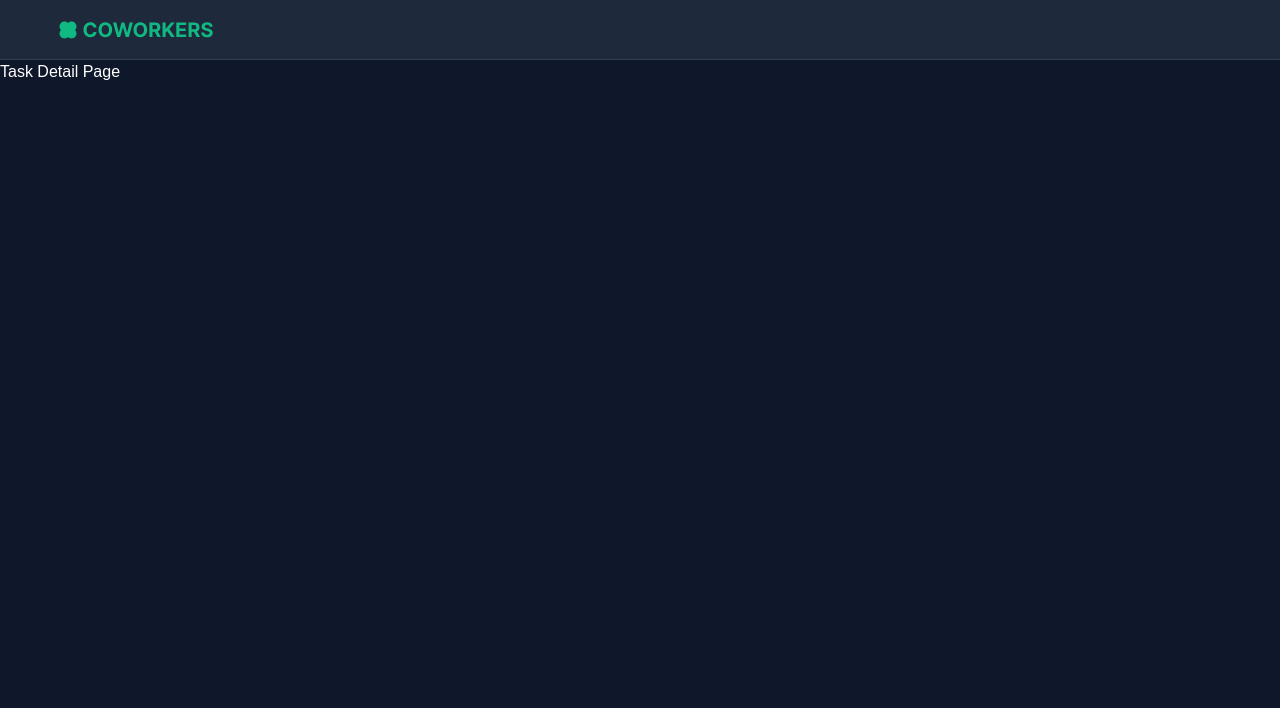
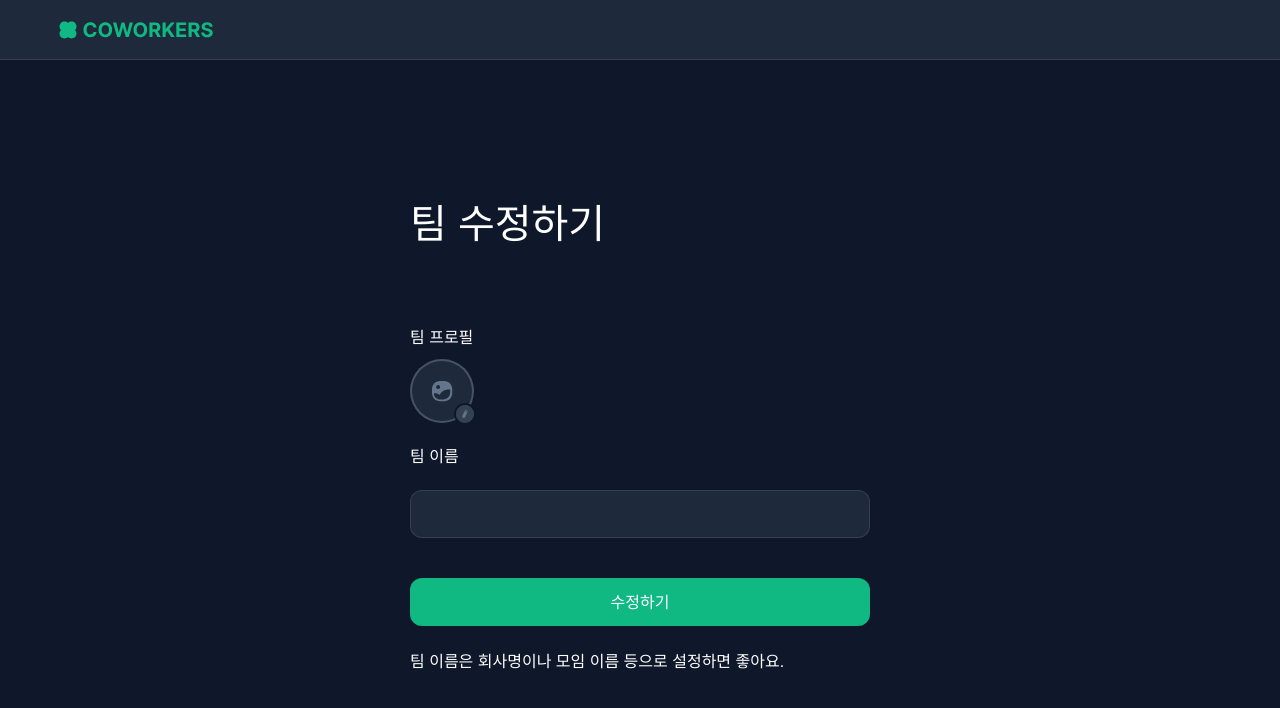
Before and after one commit to ozen0718/coworkers, a Next.js app: page /1/edit in a window 1280 px wide. Shown: the top 708 px of the page. Built offline with nearby package versions, Linux system fonts and the light colour scheme.

Commit message:
[Feat] Edit page 기본 UI 구현

```diff
--- /dev/null
+++ b/src/app/(main)/[teamid]/edit/page.tsx
@@ -0,0 +1,26 @@
+import Button from '@/components/common/Button/Button';
+import { TextInput } from '@/components/common/Inputs';
+import { EditableTeamProfile } from '@/components/common/Profiles';
+
+export default function TeamEditPage() {
+  return (
+    <div className="mx-auto flex w-[460px] flex-col justify-center py-[140px]">
+      <h2 className="text-4xl-medium">팀 수정하기</h2>
+
+      <div className="mt-20 flex flex-col gap-6">
+        <div className='flex flex-col gap-3'>
+          <h3 className="text-lg-medium">팀 프로필</h3>
+          <EditableTeamProfile width={64} />
+        </div>
+        <div className='flex flex-col gap-3'>
+          <label className="text-lg-medium mb-3">팀 이름</label>
+          {/* TODO: name input으로 교체 예정 */}
+          <TextInput />
+        </div>
+      </div>
+
+      <Button fullWidth className='mt-10 mb-6'>수정하기</Button>
+      <p>팀 이름은 회사명이나 모임 이름 등으로 설정하면 좋아요.</p>
+    </div>
+  );
+}
```
